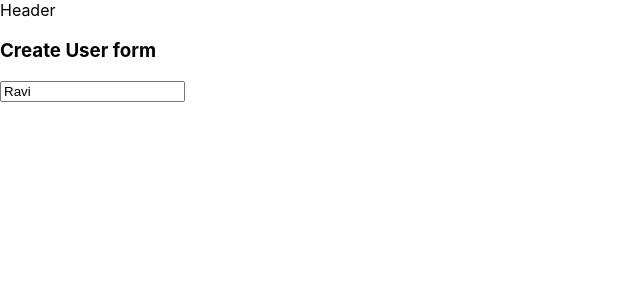
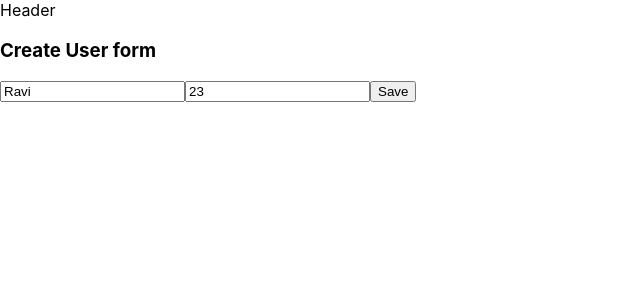
Before and after one commit to gitinintoit/practice-day-10, a React (Create React App) app in the folder user-app/: page / in a window 1280 px wide. Shown: the top 300 px of the page, without its empty margins (0-640 px from the left). Built offline with nearby package versions, Linux system fonts and the light colour scheme.

Commit message:
Adding age feild in form

```diff
--- a/user-app/src/components/UserForm.js
+++ b/user-app/src/components/UserForm.js
@@ -1,19 +1,30 @@
 import { useState }
-from 'react'
-export default function UserForm(){
+    from 'react'
+export default function UserForm() {
 
-    const [userForm,setUserform]=useState({firstname:"Ravi"}) //hook function
+    const [userForm, setUserform] = useState({
+        firstname: "Ravi",
+        age: "23" }) //hook function
 
-    const handleEvent=function(event){
-        console.log(event);
-        setUserform({...userForm,firstname:event.target.value});
+    const handleEventName = function (event) {
+        setUserform({ ...userForm, firstname: event.target.value });
     }
-    return(
+    const handleEventAge = function (event) {
+        setUserform({ ...userForm, age: event.target.value });
+    }
+
+    const save = function (event) {
+        console.log("User first name: "+userForm.firstname);
+        console.log("User age: "+userForm.age);
+
+    }
+    return (
         <div>
             <h3>Create User form</h3>
-            <input value={userForm.firstname} onChange={handleEvent}>
-
+            <input value={userForm.firstname} onChange={handleEventName}>
             </input>
+            <input value={userForm.age} onChange={handleEventAge}></input>
+            <button onClick={save}>Save</button>
         </div>
     );
 }
```
